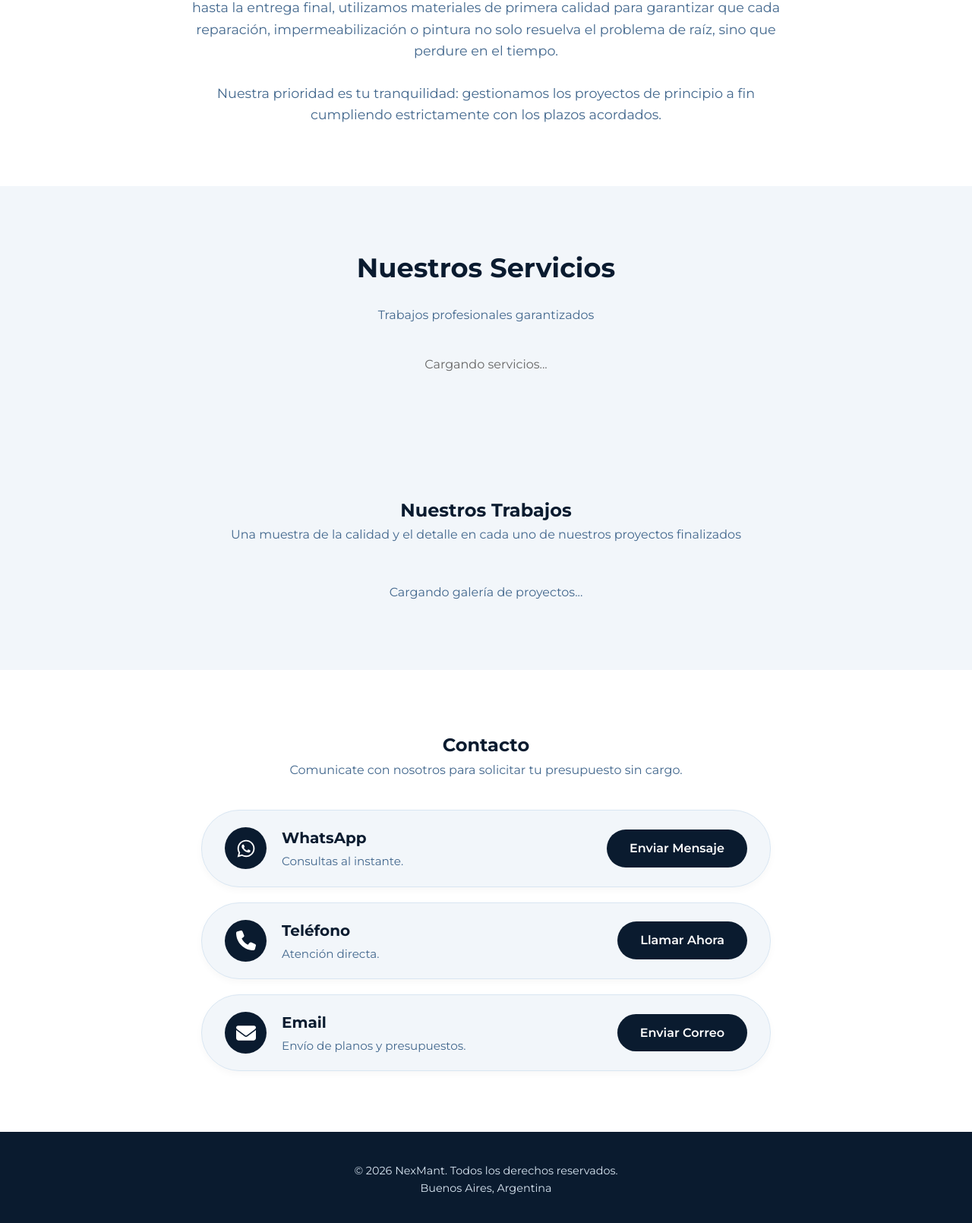
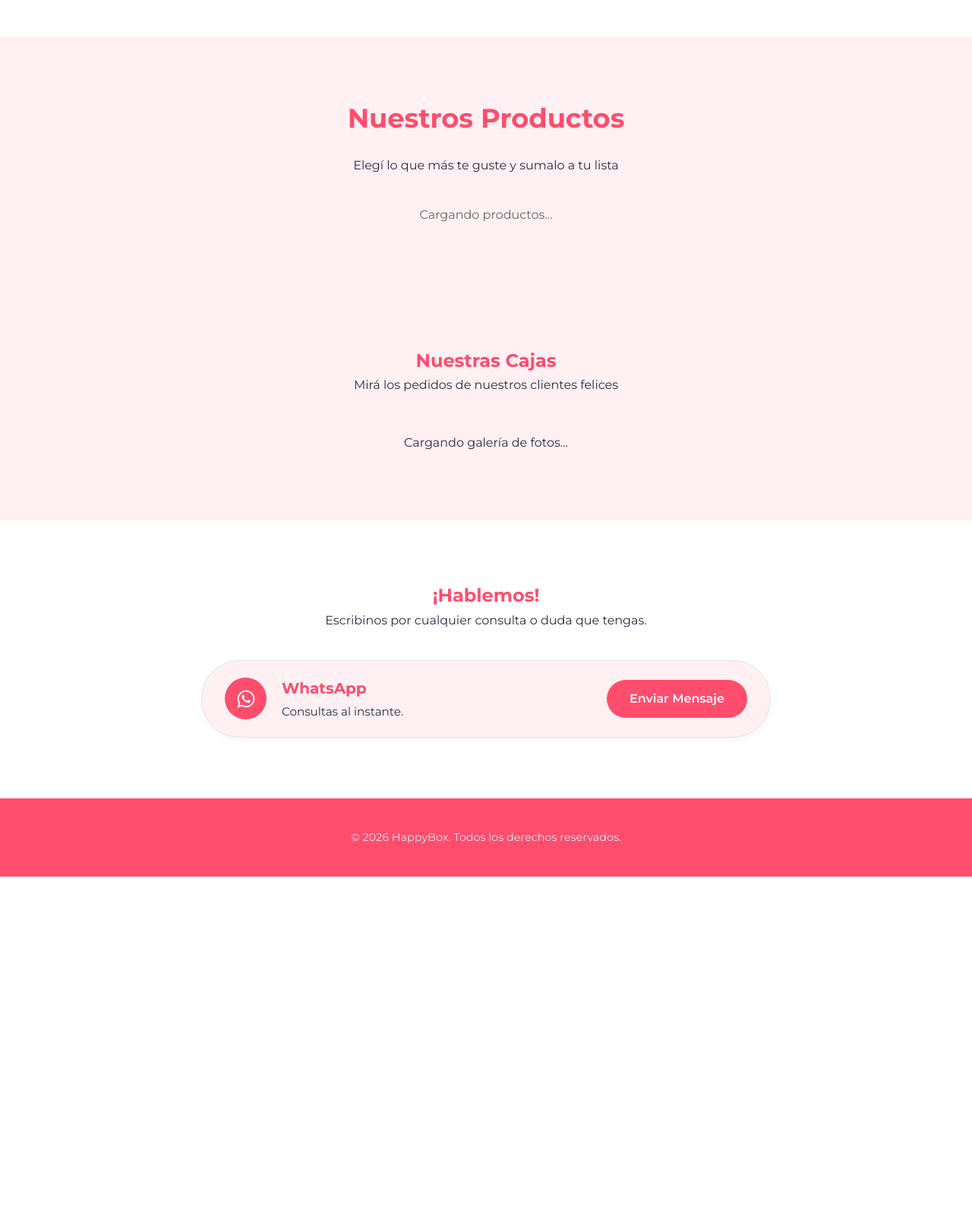
Before and after one commit to AlejoFC08/HappyBox, a plain HTML site: page index.html in a window 1280 px wide. Shown: the part 1032-2642 px from the top of the page at 76% size. After the commit the page ends 2186 px from the top, so only its background shows below. Drawn offline with nearby package versions, Linux system fonts and the light colour scheme.

Commit message:
Corrección de códigos de color

```diff
--- a/index.html
+++ b/index.html
@@ -3,14 +3,14 @@
 <head>
     <meta charset="UTF-8">
     <meta name="viewport" content="width=device-width, initial-scale=1.0">
-    <title>NexMant | Mantenimiento Integral</title>
+    <title>HappyBox | Tu caja de felicidad</title>
 
     <link rel="icon" type="image/png" href="logo.png">
 
-    <meta property="og:title" content="NexMant - Mantenimiento y Restauración Edilicia">
-    <meta property="og:description" content="Especialistas en trabajos en altura con silleteros, reformas, impermeabilización y mantenimiento integral de edificios. Solicitá tu presupuesto.">
-    <meta property="og:image" content="https://alejofc08.github.io/nexmant/logo.png">
-    <meta property="og:url" content="https://alejofc08.github.io/nexmant/">
+    <meta property="og:title" content="HappyBox - Golosinas y Snacks">
+    <meta property="og:description" content="Elegí tus golosinas favoritas, armá tu caja ideal y te la enviamos. ¡Pedí tu HappyBox por WhatsApp!">
+    <meta property="og:image" content="https://alejofc08.github.io/HappyBox/logo.png">
+    <meta property="og:url" content="https://alejofc08.github.io/HappyBox/">
     <meta property="og:type" content="website">
 
     <link rel="stylesheet" href="style.css">
@@ -22,14 +22,14 @@
     <header>
         <div class="navbar-container">
             <a href="#inicio" class="logo-link">
-                <img src="logo.png" alt="NexMant Logo" class="logo-img">
+                <img src="logo.png" alt="HappyBox Logo" class="logo-img">
             </a>
 
             <nav>
                 <a href="#inicio">Inicio</a>
                 <a href="#nosotros">Nosotros</a>
-                <a href="#servicios">Servicios</a>
-                <a href="#trabajos">Trabajos</a>
+                <a href="#servicios">Nuestros Combos</a>
+                <a href="#trabajos">Galería</a>
                 <a href="#contacto">Contacto</a>
             </nav>
         </div>
@@ -37,46 +37,44 @@
 
     <section id="inicio" class="hero-section">
         <div class="hero-content">
-            <h2>Soluciones Integrales de Mantenimiento</h2>
-            <p>Comprometidos con la excelencia y la gestión eficiente de tus proyectos e instalaciones.</p>
-            <a href="#contacto" class="btn-principal">Contactanos</a>
+            <h2>Tu dosis de felicidad en una caja</h2>
+            <p>Armá tu pedido con las mejores golosinas y snacks, y nosotros te lo preparamos.</p>
+            <a href="#servicios" class="btn-principal">Ver Catálogo</a>
         </div>
     </section>
 
     <section id="nosotros" class="section-padding" data-aos="fade-up">
         <div class="container">
-            <h2>Quiénes Somos</h2>
+            <h2>Acerca de HappyBox</h2>
             <p id="texto-nosotros" style="white-space: pre-line; max-width: 800px; margin: 0 auto; color: var(--color-secundario); font-size: 1.1rem; text-align: center;">
-                Somos <strong>NexMant</strong>, un equipo especializado en soluciones integrales de mantenimiento, restauración y remodelación edilicia.
+                ¡Hola! Somos <strong>HappyBox</strong>, tu lugar ideal para darte ese gusto dulce o salado que te merecés.
 
-                Nos destacamos por nuestra agilidad operativa, utilizando técnicas avanzadas de trabajo en altura (silleteros) para intervenir fachadas de forma segura y sin la necesidad de andamios invasivos. Esto nos permite reducir costos, acortar los tiempos de ejecución y minimizar las molestias en el edificio.
+                Nacimos con la idea de llevar un pedacito de alegría a tu día a día. Ya sea para regalar, para compartir con amigos en una juntada, o simplemente para disfrutar mirando una serie, armamos las mejores selecciones de golosinas, chocolates y snacks.
 
-                Abordamos cada obra con un enfoque técnico y detallista. Desde el diagnóstico inicial hasta la entrega final, utilizamos materiales de primera calidad para garantizar que cada reparación, impermeabilización o pintura no solo resuelva el problema de raíz, sino que perdure en el tiempo.
-
-                Nuestra prioridad es tu tranquilidad: gestionamos los proyectos de principio a fin cumpliendo estrictamente con los plazos acordados.
+                Navegá por nuestro catálogo, elegí los productos o combos que más te gusten, agregalos a tu lista y envianos tu pedido directamente por WhatsApp. ¡Así de fácil, rápido y delicioso!
             </p>
         </div>
     </section>
 
     <section id="servicios" class="section-padding bg-alt">
         <div class="container">
-            <h2>Nuestros Servicios</h2>
-            <p class="subtitle">Trabajos profesionales garantizados</p>
+            <h2>Nuestros Productos</h2>
+            <p class="subtitle">Elegí lo que más te guste y sumalo a tu lista</p>
 
             <div id="contenedor-servicios" class="services-grid">
-                <p style="text-align: center; color: #666; width: 100%;">Cargando servicios...</p>
+                <p style="text-align: center; color: #666; width: 100%;">Cargando productos...</p>
             </div>
         </div>
     </section>
 
     <section id="trabajos" class="section-padding bg-alt" data-aos="fade-up">
         <div class="container">
-            <h2>Nuestros Trabajos</h2>
-            <p class="subtitle">Una muestra de la calidad y el detalle en cada uno de nuestros proyectos finalizados</p>
+            <h2>Nuestras Cajas</h2>
+            <p class="subtitle">Mirá los pedidos de nuestros clientes felices</p>
 
             <div class="carousel-container">
                 <div class="carousel-track" id="contenedor-trabajos">
-                    <p style="text-align: center; color: var(--color-secundario); width: 100%;">Cargando galería de proyectos...</p>
+                    <p style="text-align: center; color: var(--color-secundario); width: 100%;">Cargando galería de fotos...</p>
                 </div>
             </div>
         </div>
@@ -84,8 +82,8 @@
 
 <section id="contacto" class="section-padding" data-aos="fade-up">
         <div class="container">
-            <h2>Contacto</h2>
-            <p class="subtitle">Comunicate con nosotros para solicitar tu presupuesto sin cargo.</p>
+            <h2>¡Hablemos!</h2>
+            <p class="subtitle">Escribinos por cualquier consulta o duda que tengas.</p>
 
             <div class="contacto-listado">
 
@@ -99,33 +97,7 @@
                             <p>Consultas al instante.</p>
                         </div>
                     </div>
-                    <a href="https://wa.me/5491165778502?text=Hola%20NexMant,%20me%20gustar%C3%ADa%20hacer%20una%20consulta." target="_blank" class="btn-pill">Enviar Mensaje</a>
-                </div>
-
-                <div class="contacto-fila">
-                    <div class="contacto-datos">
-                        <div class="contacto-icono">
-                            <svg xmlns="http://www.w3.org/2000/svg" viewBox="0 0 512 512" fill="currentColor"><path d="M164.9 24.6c-7.7-18.6-28-28.5-47.4-23.2l-88 24C12.1 30.2 0 46 0 64C0 311.4 200.6 512 448 512c18 0 33.8-12.1 38.6-29.5l24-88c5.3-19.4-4.6-39.7-23.2-47.4l-96-40c-16.3-6.8-35.2-2.1-46.3 11.6L304.7 368C234.3 334.7 177.3 277.7 144 207.3L193.3 167c13.7-11.2 18.4-30 11.6-46.3l-40-96z"/></svg>
-                        </div>
-                        <div class="contacto-info">
-                            <h3>Teléfono</h3>
-                            <p>Atención directa.</p>
-                        </div>
-                    </div>
-                    <a href="tel:+5491165778502" class="btn-pill">Llamar Ahora</a>
-                </div>
-
-                <div class="contacto-fila">
-                    <div class="contacto-datos">
-                        <div class="contacto-icono">
-                            <svg xmlns="http://www.w3.org/2000/svg" viewBox="0 0 512 512" fill="currentColor"><path d="M48 64C21.5 64 0 85.5 0 112c0 15.1 7.1 29.3 19.2 38.4L236.8 313.6c11.4 8.5 27 8.5 38.4 0L492.8 150.4c12.1-9.1 19.2-23.3 19.2-38.4c0-26.5-21.5-48-48-48H48zM0 176V384c0 35.3 28.7 64 64 64H448c35.3 0 64-28.7 64-64V176L294.4 339.2c-22.8 17.1-54 17.1-76.8 0L0 176z"/></svg>
-                        </div>
-                        <div class="contacto-info">
-                            <h3>Email</h3>
-                            <p>Envío de planos y presupuestos.</p>
-                        </div>
-                    </div>
-                    <a href="mailto:info@nexmant.com" class="btn-pill">Enviar Correo</a>
+                    <a href="https://wa.me/5491165778502?text=Hola%20HappyBox,%20tengo%20una%20consulta." target="_blank" class="btn-pill">Enviar Mensaje</a>
                 </div>
 
             </div>
@@ -134,12 +106,11 @@
 
     <footer id="contacto">
         <div class="footer-container">
-            <p>&copy; 2026 NexMant. Todos los derechos reservados.</p>
-            <p>Buenos Aires, Argentina</p>
+            <p>&copy; 2026 HappyBox. Todos los derechos reservados.</p>
         </div>
     </footer>
 
-    <a href="https://wa.me/5491165778502?text=Hola%20NexMant,%20me%20gustar%C3%ADa%20hacer%20una%20consulta."
+    <a href="https://wa.me/5491165778502?text=Hola%20HappyBox,%20tengo%20una%20consulta."
        class="wpp-flotante"
        target="_blank"
        rel="noopener noreferrer"
@@ -159,8 +130,8 @@
     <script src="https://unpkg.com/aos@2.3.1/dist/aos.js"></script>
     <script>
       AOS.init({
-        duration: 800, // Duración suave
-        once: true     // Se anima solo la primera vez que pasás
+        duration: 800,
+        once: true
       });
     </script>
 </body>
--- a/style.css
+++ b/style.css
@@ -1,19 +1,21 @@
 /* =========================================
-   VARIABLES DE COLOR Y TIPOGRAFÍA
+   VARIABLES DE COLOR Y TIPOGRAFÍA HAPPYBOX
    ========================================= */
 @import url('https://fonts.googleapis.com/css2?family=Montserrat:wght@400;600;700&display=swap');
 
 :root {
-    --color-primario: #0A1B2F;
-    --color-acento: #1C5186;
-    --color-secundario: #42678D;
-    --color-fondo: #FFFFFF;
-    --color-fondo-alt: #F2F6FA;
-    --color-texto: #0A1B2F;
+    --color-primario: #FF4D6D;    /* Un fucsia/rosa chicle vibrante */
+    --color-acento: #FFD166;      /* Un amarillo cálido para los botones */
+    --color-secundario: #2B2D42;  /* Un tono oscuro elegante para los textos */
+    --color-fondo: #FFFFFF;       /* Blanco puro para las tarjetas */
+    --color-fondo-alt: #FFF0F3;   /* Un fondo rosa súper suavecito */
+    --color-texto: #2B2D42;
     --color-texto-claro: #FFFFFF;
     --fuente-principal: 'Montserrat', sans-serif;
 }
-
+/* =========================================
+   A partir de acá dejá todo igual (RESET BÁSICO, etc...)
+   ========================================= */
 /* =========================================
    RESET BÁSICO
    ========================================= */
```
Also changed, not shown: logo.png.
